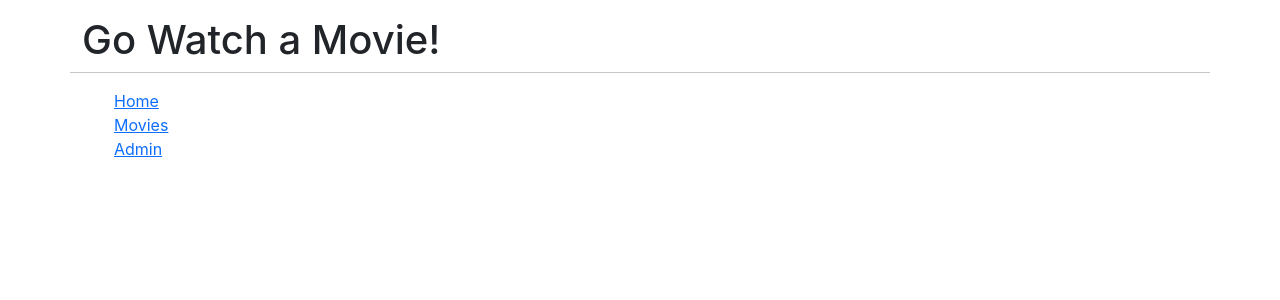
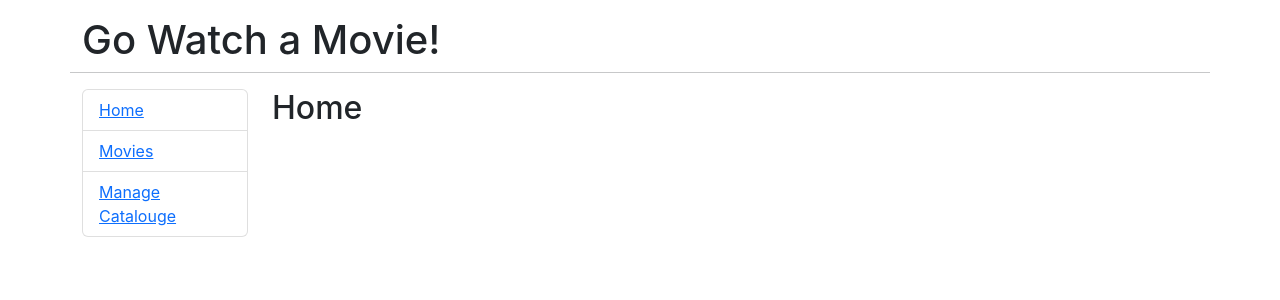
Before and after one commit to Prabhnometery/go-movie, a React (Create React App) app: page / in a window 1280 px wide. Shown: the top 300 px of the page. Built offline with nearby package versions, Linux system fonts and the light colour scheme; the HTML template or start-up script is replaced by a standard one.

Commit message:
added basic routes and styling

```diff
--- a/src/App.js
+++ b/src/App.js
@@ -1,42 +1,59 @@
-import './App.css';
+import React, { Fragment } from "react";
+import { BrowserRouter as Router, Switch, Route, Link } from "react-router-dom";
 
-function App() {
+export default function App() {
   return (
-    <div className='container'>
-      <div className='row'>
-        <h1 className='mt-3'>
-          Go Watch a Movie!
-        </h1>
-        <hr className='mb-3'></hr>
+    <Router>
+      <div className="container">
+        <div className="row">
+          <h1 className="mt-3">Go Watch a Movie!</h1>
+          <hr className="mb-3"></hr>
         </div>
 
-      <div className='row'>
-        <div className='col-md-2'>
+        <div className="row">
+          <div className="col-md-2">
             <nav>
-            <ul className='lis-group'>
-              <li className='list-group-item'>
-                <a href='/'>Home</a>
+              <ul className="list-group">
+                <li className="list-group-item">
+                  <Link to="/">Home</Link>
                 </li>
-              <li className='list-group-item'>
-                <a href='/movies'>Movies</a>
+                <li className="list-group-item">
+                  <Link to="/movies">Movies</Link>
                 </li>
-              <li className='list-group-item'>
-                <a href='/admin'>Admin</a>
+                <li className="list-group-item">
+                  <Link to="/admin">Manage Catalouge</Link>
                 </li>
-
               </ul>
             </nav>
-
           </div>
 
-        <div className='col-md-10'>
-
+          <div className="col-md-10">
+            <Switch>
+              <Route path="/movies">
+                <Movies />
+              </Route>
+              <Route path="/admin">
+                <Admin />
+              </Route>
+              <Route path="/">
+                <Home />
+              </Route>
+            </Switch>
           </div>
-
         </div>
-
       </div>
+    </Router>
   );
 }
 
-export default App;
+function Home() {
+  return <h2>Home</h2>
+}
+
+function Movies() {
+  return <h2>Movies</h2>
+}
+
+function Admin() {
+  return <h2>Manage Catalouge</h2>
+}
```
Lines whose indentation alone changed are shown as unchanged.
